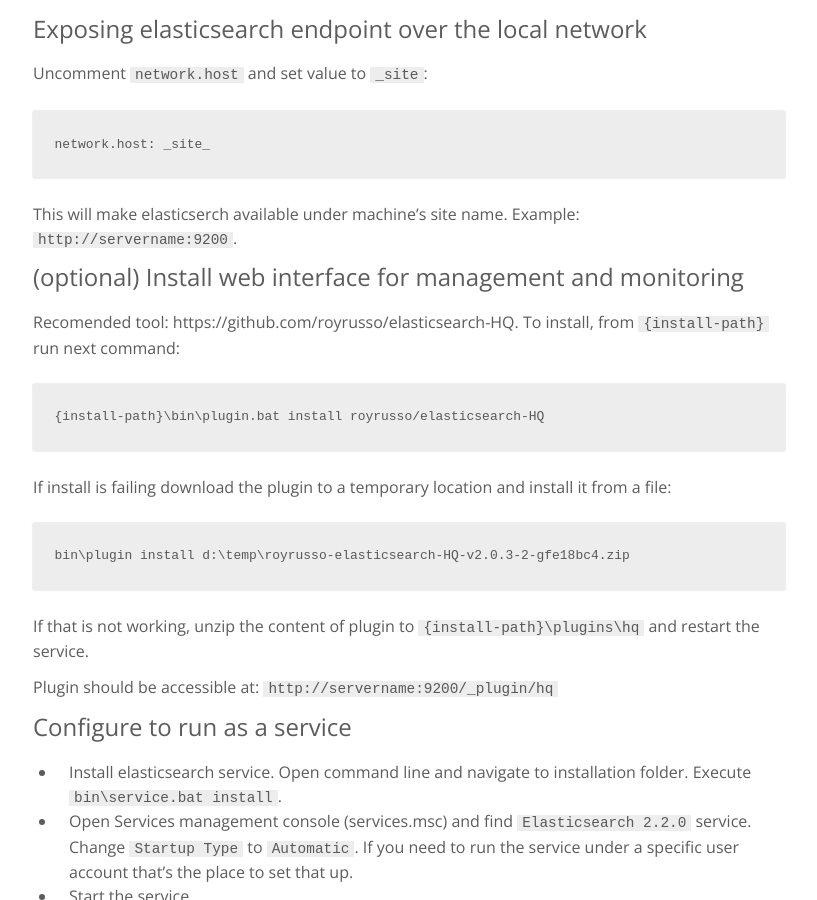
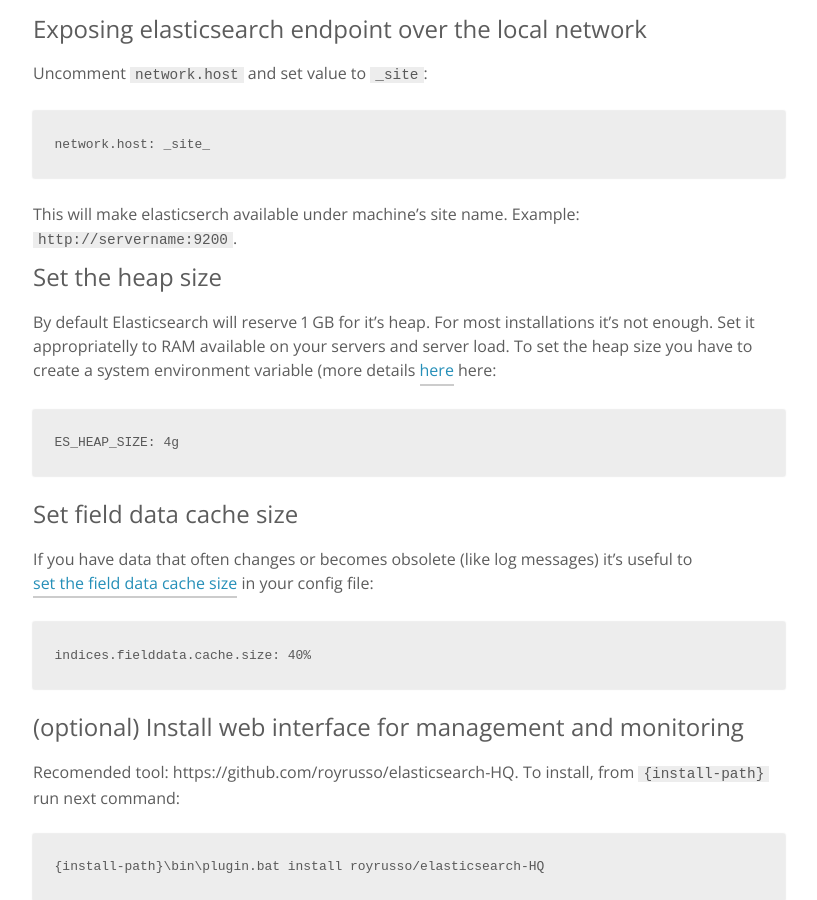
Before and after one commit to vcaraulean/vcaraulean.github.io, a Jekyll site: the page built from _posts/2016-03-07-install-and-configure-elasticsearch-in-windows.md, in a window 1280 px wide and 900 px high, scrolled down 1063 px. Shown: the whole window, without its empty margins (231-1048 px from the left). Built offline with Jekyll 4.4.1, drawn with Linux system fonts in a browser that asks for light colours; comment, search, counter and statistics services are not loaded.

Commit message:
Update 2016-03-07-install-and-configure-elasticsearch-in-windows.md

```diff
--- a/_posts/2016-03-07-install-and-configure-elasticsearch-in-windows.md
+++ b/_posts/2016-03-07-install-and-configure-elasticsearch-in-windows.md
@@ -41,6 +41,16 @@
 
 This will make elasticserch available under machine's site name. Example: `http://servername:9200`.
 
+### Set the heap size
+By default Elasticsearch will reserve 1 GB for it's heap. For most installations it's not enough. Set it appropriatelly to RAM available on your servers and server load. To set the heap size you have to create a system environment variable (more details [here](https://www.elastic.co/guide/en/elasticsearch/guide/current/heap-sizing.html) here:
+
+    ES_HEAP_SIZE: 4g
+
+### Set field data cache size
+If you have data that often changes or becomes obsolete (like log messages) it's useful to [set the field data cache size](https://www.elastic.co/guide/en/elasticsearch/guide/current/_limiting_memory_usage.html)  in your config file:
+
+    indices.fielddata.cache.size: 40%
+
 ### (optional) Install web interface for management and monitoring
 
 Recomended tool: https://github.com/royrusso/elasticsearch-HQ. To install, from `{install-path}` run next command:
```
